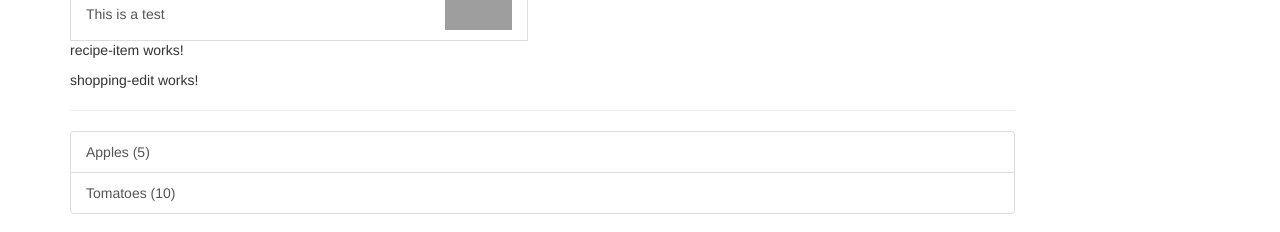
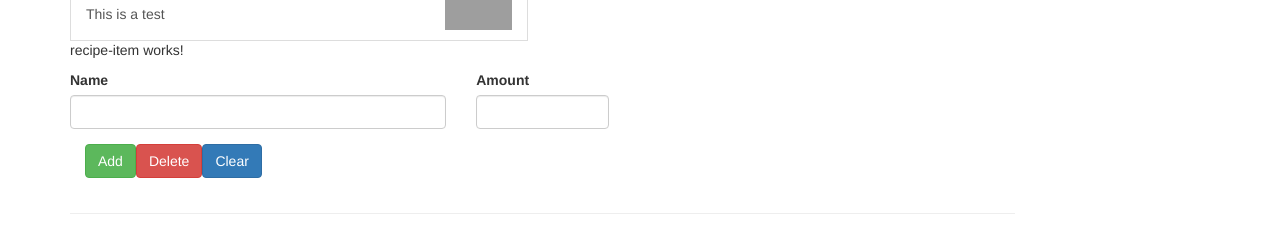
Before and after one commit to mapys/Pure-Breeze, an Angular app: page / in a window 1280 px wide. Shown: the part 249-481 px from the top of the page. Built offline with nearby package versions, Linux system fonts and the light colour scheme; grey boxes are pictures that could not be loaded.

Commit message:
Lesson 58

```diff
--- a/src/app/shopping-list/shopping-edit/shopping-edit.component.html
+++ b/src/app/shopping-list/shopping-edit/shopping-edit.component.html
@@ -1 +1,21 @@
-<p>shopping-edit works!</p>
+<div class="row">
+  <div class="col-xs-12">
+    <form>
+      <div class="row">
+        <div class="col-sm-5 form-group">
+          <label for="name">Name</label>
+          <input type="text" id="name" class="form-control">
+        </div>
+        <div class="col-sm-2 form-group">
+          <label for="amount">Amount</label>
+          <input type="number" id="amount" class="form-control">
+        </div>
+      </div>
+      <div class="col-xs-12 form-group">
+        <button class="btn btn-success" type="submit">Add</button>
+        <button class="btn btn-danger" type="button">Delete</button>
+        <button class="btn btn-primary" type="button">Clear</button>
+      </div>
+    </form>
+  </div>
+</div>
```
